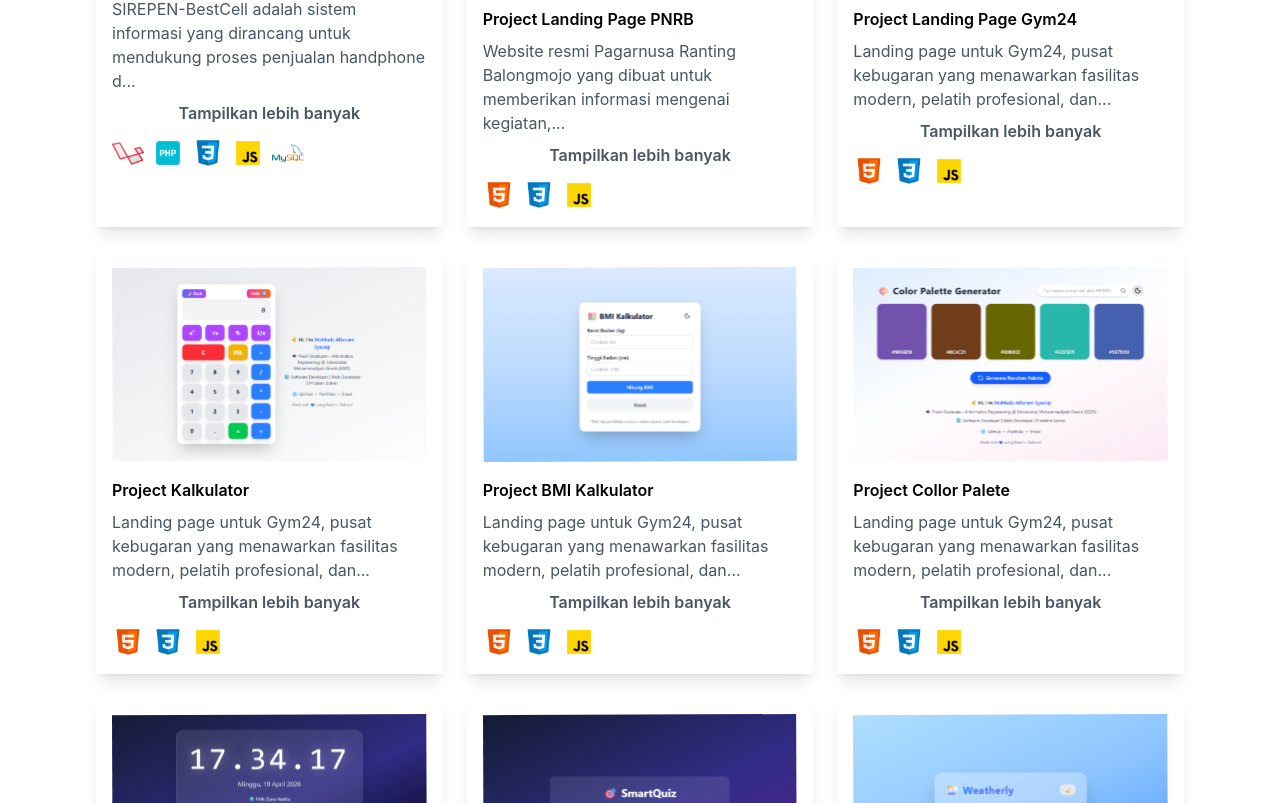
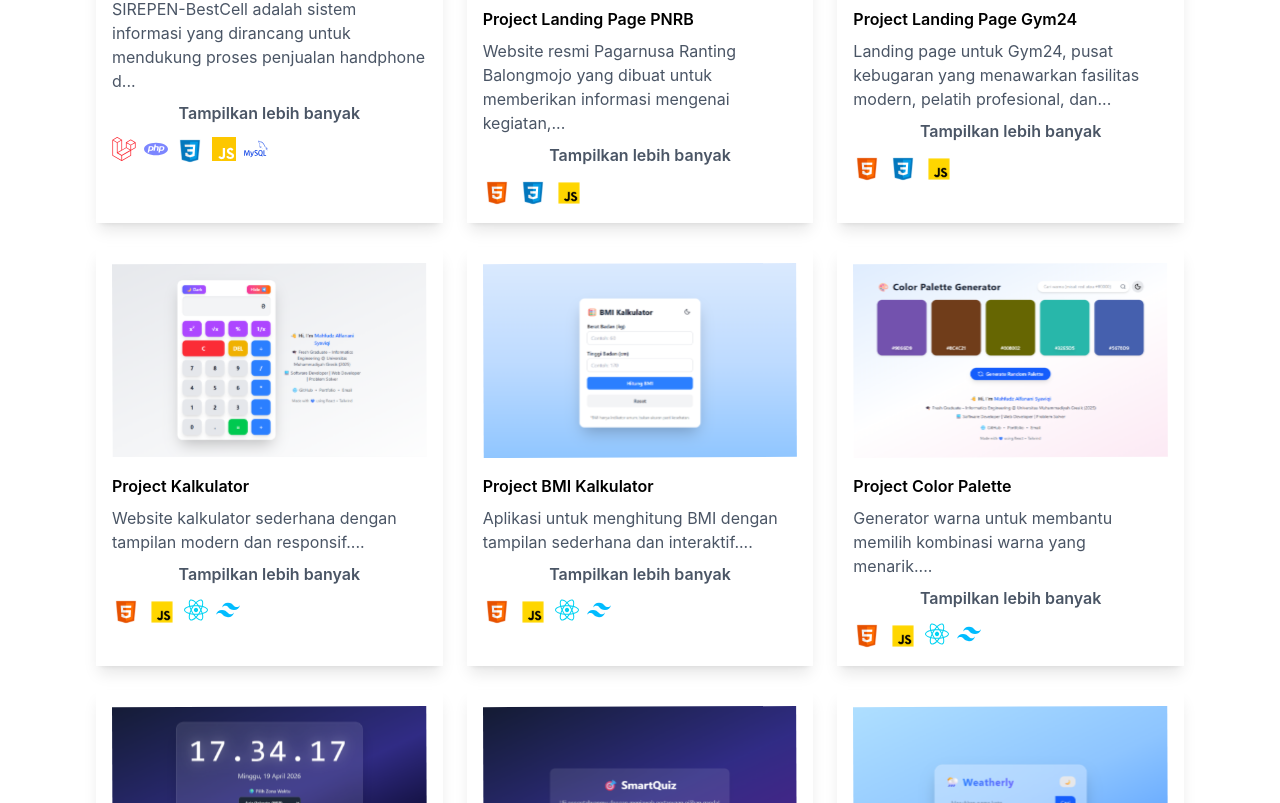
Before and after one commit to MahfudzWorks/Portofolio_Mahfudz, a React (Vite) app: page / in a window 1280 px wide. Shown: the part 1357-2160 px from the top of the page. Built offline with nearby package versions, Linux system fonts and the light colour scheme.

Commit message:
update Project

```diff
--- a/src/pages/Experience.jsx
+++ b/src/pages/Experience.jsx
@@ -13,7 +13,6 @@ const Experience = () => {
 
       <br />
 
-      {/* 1 */}
       <div className="relative flex flex-col md:flex-row md:justify-center text-center md:text-left mt-4 md:gap-8 px-8 mx-auto">
         <div className="md:w-120 p-[2px] rounded-lg bg-[linear-gradient(to_right,#4285F4,#EA4335,#FBBC05,#34A853)]">
           <div className="md:text-left text-center p-6 rounded-lg bg-white backdrop-blur-md shadow-lg">
@@ -49,7 +48,6 @@ const Experience = () => {
 
       <br />
 
-      {/* 2 */}
       <div className="relative flex flex-col md:flex-row md:justify-center text-center md:text-left mt-4 md:gap-8 px-8 mx-auto">
         <div className="hidden w-120 md:flex md:justify-end">
           <h3 className="py-5 ">08/2021 - 08/2026</h3>
@@ -87,7 +85,6 @@ const Experience = () => {
 
       <br />
 
-      {/* 3 */}
       <div className="relative flex flex-col md:flex-row md:justify-center text-center md:text-left mt-4 md:gap-8 px-8 mx-auto">
         <div className="md:w-120 p-[2px] rounded-lg bg-[linear-gradient(to_right,#4285F4,#EA4335,#FBBC05,#34A853)]">
           <div className="md:text-left text-center p-6 rounded-lg bg-white backdrop-blur-md shadow-lg">
@@ -125,7 +122,6 @@ const Experience = () => {
 
       <br />
 
-      {/* 4 */}
       <div className="relative flex flex-col md:flex-row md:justify-center text-center mt-4 md:gap-8 px-8 mx-auto">
         <div className="hidden w-120 md:flex md:justify-end">
           <h3 className="py-5 ">08/2023 - 08/2025</h3>
--- a/src/pages/Projects.jsx
+++ b/src/pages/Projects.jsx
@@ -1,4 +1,17 @@
 import {useState} from 'react'
+
+import {
+  FaReact,
+} from "react-icons/fa";
+
+import {
+  SiLaravel,
+  SiPhp,
+  SiJavascript,
+  SiMysql,
+  SiHtml5,
+  SiTailwindcss
+} from "react-icons/si";
 
 const Projects = () => {
 
@@ -16,11 +29,11 @@ const Projects = () => {
             image: "assets/P-BestCell.svg",
             link: "",
             icons: [
-                "assets/icon/Laravel.svg",
-                "assets/icon/PHP.svg",
-                "assets/icon/CSS3.svg",
-                "assets/icon/JavaScript.svg",
-                "assets/icon/MySQL.svg",
+                { type: "component", value: <SiLaravel className="text-red-500 text-2xl" /> },
+                { type: "component", value: <SiPhp className="text-indigo-400 text-2xl" /> },
+                { type: "img", value: "assets/icon/CSS3.svg" },
+                { type: "component", value: <SiJavascript className="text-yellow-400 text-2xl" /> },
+                { type: "component", value: <SiMysql className="text-blue-700 text-2xl" /> },
             ],
         },
         {
@@ -30,9 +43,9 @@ const Projects = () => {
             image: "assets/P-PNRB.svg",
             link: "https://mahfudzworks.github.io/Project_Pagarnusa_RantingBalongmojo_Website/",
             icons: [
-                "assets/icon/Html5.svg",
-                "assets/icon/CSS3.svg",
-                "assets/icon/JavaScript.svg",
+                { type: "img", value: "assets/icon/Html5.svg" },
+                { type: "img", value: "assets/icon/CSS3.svg" },
+                { type: "img", value: "assets/icon/JavaScript.svg" },
             ],
         },
         {
@@ -42,70 +55,74 @@ const Projects = () => {
             image: "assets/P-Gym.svg",
             link: "https://mahfudzworks.github.io/Project_gym24-landing-page/",
             icons: [
-                "assets/icon/Html5.svg",
-                "assets/icon/CSS3.svg",
-                "assets/icon/JavaScript.svg",
+                { type: "img", value: "assets/icon/Html5.svg" },
+                { type: "img", value: "assets/icon/CSS3.svg" },
+                { type: "img", value: "assets/icon/JavaScript.svg" },
             ],
         },
         {
             id: 4,
             title: "Project Kalkulator",
-            text: "Landing page untuk Gym24, pusat kebugaran yang menawarkan fasilitas modern, pelatih profesional, dan berbagai pilihan membership. Website ini dibuat untuk mempromosikan layanan Gym24 dengan tampilan modern, responsif, dan mudah digunakan.",
+            text: "Website kalkulator sederhana dengan tampilan modern dan responsif.",
             image: "assets/P-Kalkulator.svg",
             link: "https://mahfudzworks.github.io/Project_Kalkulator/",
             icons: [
-                "assets/icon/Html5.svg",
-                "assets/icon/CSS3.svg",
-                "assets/icon/JavaScript.svg",
+                { type: "img", value: "assets/icon/Html5.svg" },
+                { type: "img", value: "assets/icon/JavaScript.svg" },
+                { type: "component", value: <FaReact className="text-cyan-400 text-2xl" /> },
+                { type: "component", value: <SiTailwindcss className="text-sky-400 text-2xl" /> },
             ],
         },
         {
             id: 5,
             title: "Project BMI Kalkulator",
-            text: "Landing page untuk Gym24, pusat kebugaran yang menawarkan fasilitas modern, pelatih profesional, dan berbagai pilihan membership. Website ini dibuat untuk mempromosikan layanan Gym24 dengan tampilan modern, responsif, dan mudah digunakan.",
+            text: "Aplikasi untuk menghitung BMI dengan tampilan sederhana dan interaktif.",
             image: "assets/P-BMIKalkulator.svg",
             link: "https://mahfudzworks.github.io/BMI_Kalkulator/",
             icons: [
-                "assets/icon/Html5.svg",
-                "assets/icon/CSS3.svg",
-                "assets/icon/JavaScript.svg",
+                { type: "img", value: "assets/icon/Html5.svg" },
+                { type: "img", value: "assets/icon/JavaScript.svg" },
+                { type: "component", value: <FaReact className="text-cyan-400 text-2xl" /> },
+                { type: "component", value: <SiTailwindcss className="text-sky-400 text-2xl" /> },
             ],
         },
         {
             id: 6,
-            title: "Project Collor Palete",
-            text: "Landing page untuk Gym24, pusat kebugaran yang menawarkan fasilitas modern, pelatih profesional, dan berbagai pilihan membership. Website ini dibuat untuk mempromosikan layanan Gym24 dengan tampilan modern, responsif, dan mudah digunakan.",
+            title: "Project Color Palette",
+            text: "Generator warna untuk membantu memilih kombinasi warna yang menarik.",
             image: "assets/P-CollorPalete.svg",
             link: "https://mahfudzworks.github.io/Project_Color_Palette_Generator/",
             icons: [
-                "assets/icon/Html5.svg",
-                "assets/icon/CSS3.svg",
-                "assets/icon/JavaScript.svg",
+                { type: "img", value: "assets/icon/Html5.svg" },
+                { type: "img", value: "assets/icon/JavaScript.svg" },
+                { type: "component", value: <FaReact className="text-cyan-400 text-2xl" /> },
+                { type: "component", value: <SiTailwindcss className="text-sky-400 text-2xl" /> },
             ],
         },
         {
             id: 7,
             title: "Project Digital Clock",
-            text: "Landing page untuk Gym24, pusat kebugaran yang menawarkan fasilitas modern, pelatih profesional, dan berbagai pilihan membership. Website ini dibuat untuk mempromosikan layanan Gym24 dengan tampilan modern, responsif, dan mudah digunakan.",
+            text: "Jam digital real-time dengan tampilan modern dan responsif.",
             image: "assets/P-DigitalClock.svg",
             link: "https://mahfudzworks.github.io/Project_Digital_Clock/",
             icons: [
-                "assets/icon/Html5.svg",
-                "assets/icon/CSS3.svg",
-                "assets/icon/JavaScript.svg",
+                { type: "img", value: "assets/icon/Html5.svg" },
+                { type: "img", value: "assets/icon/JavaScript.svg" },
+                { type: "component", value: <FaReact className="text-cyan-400 text-2xl" /> },
+                { type: "component", value: <SiTailwindcss className="text-sky-400 text-2xl" /> },
             ],
         },
-
         {
             id: 8,
-            title: "Project Smart Quizz",
-            text: "Landing page untuk Gym24, pusat kebugaran yang menawarkan fasilitas modern, pelatih profesional, dan berbagai pilihan membership. Website ini dibuat untuk mempromosikan layanan Gym24 dengan tampilan modern, responsif, dan mudah digunakan.",
+            title: "Project Smart Quiz",
+            text: "Aplikasi kuis interaktif untuk menguji pengetahuan pengguna.",
             image: "assets/P-SmartQuiz.svg",
             link: "https://mahfudzworks.github.io/Project_Smart_Quizz/",
             icons: [
-                "assets/icon/Html5.svg",
-                "assets/icon/CSS3.svg",
-                "assets/icon/JavaScript.svg",
+                { type: "img", value: "assets/icon/Html5.svg" },
+                { type: "img", value: "assets/icon/JavaScript.svg" },
+                { type: "component", value: <FaReact className="text-cyan-400 text-2xl" /> },
+                { type: "component", value: <SiTailwindcss className="text-sky-400 text-2xl" /> },
             ],
         },
         {
@@ -115,9 +132,10 @@ const Projects = () => {
             image: "assets/P-WeatherApp.svg",
             link: "https://mahfudzworks.github.io/Project_Weather-APP/",
             icons: [
-                "assets/icon/Html5.svg",
-                "assets/icon/CSS3.svg",
-                "assets/icon/JavaScript.svg",
+                { type: "img", value: "assets/icon/Html5.svg" },
+                { type: "img", value: "assets/icon/JavaScript.svg" },
+                { type: "component", value: <FaReact className="text-cyan-400 text-2xl" /> },
+                { type: "component", value: <SiTailwindcss className="text-sky-400 text-2xl" /> },
             ],
         },
     ];
@@ -170,9 +188,24 @@ const Projects = () => {
                 </button>
 
                 <div className="flex flex-wrap gap-2 mt-3">
-                {project.icons.map((icon, index) => (
-                    <img key={index} src={icon} alt="icon" className="w-8 h-8" />
-                ))}
+                {project.icons.map((icon, index) => {
+                    if (icon.type === "img") {
+                        return (
+                        <img
+                            key={index}
+                            src={icon.value}
+                            alt="icon"
+                            className="w-7 h-7 hover:scale-110 transition"
+                        />
+                        );
+                    }
+
+                    return (
+                        <span key={index} className="hover:scale-110 transition">
+                        {icon.value}
+                        </span>
+                    );
+                    })}
                 </div>
             </div>
             ))}
--- a/src/pages/Skills.jsx
+++ b/src/pages/Skills.jsx
@@ -151,8 +151,6 @@ const Skills = () => {
         {data.map((item, index) => (
           <div
             key={index}
-            whileHover={{ scale: 1.08 }}
-            whileTap={{ scale: 0.95 }}
             transition={{ type: "spring", stiffness: 200, damping: 15 }}
             className="w-32 h-32 sm:w-40 sm:h-40 md:w-48 md:h-48 p-[2px] rounded-2xl bg-[linear-gradient(to_right,#4285F4,#EA4335,#FBBC05,#34A853)]"
           >
```
Lines whose indentation alone changed are shown as unchanged.
